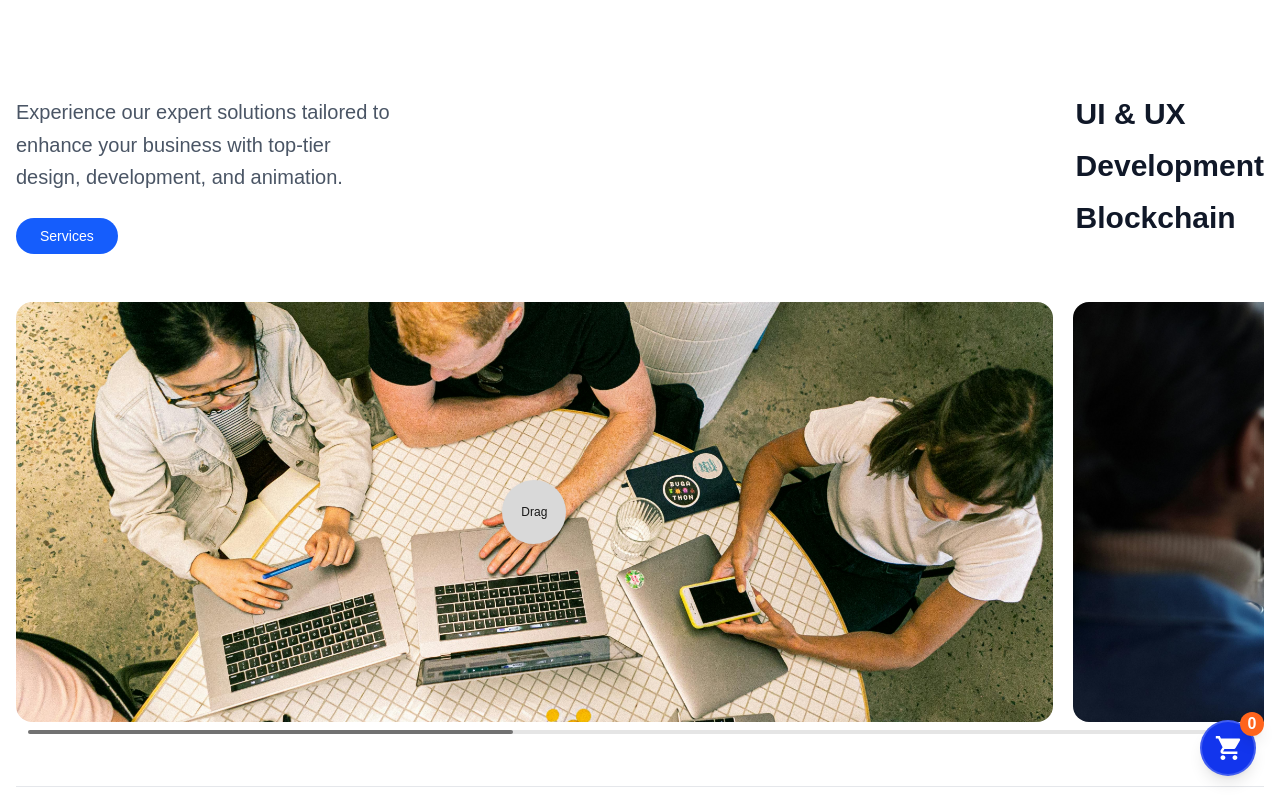
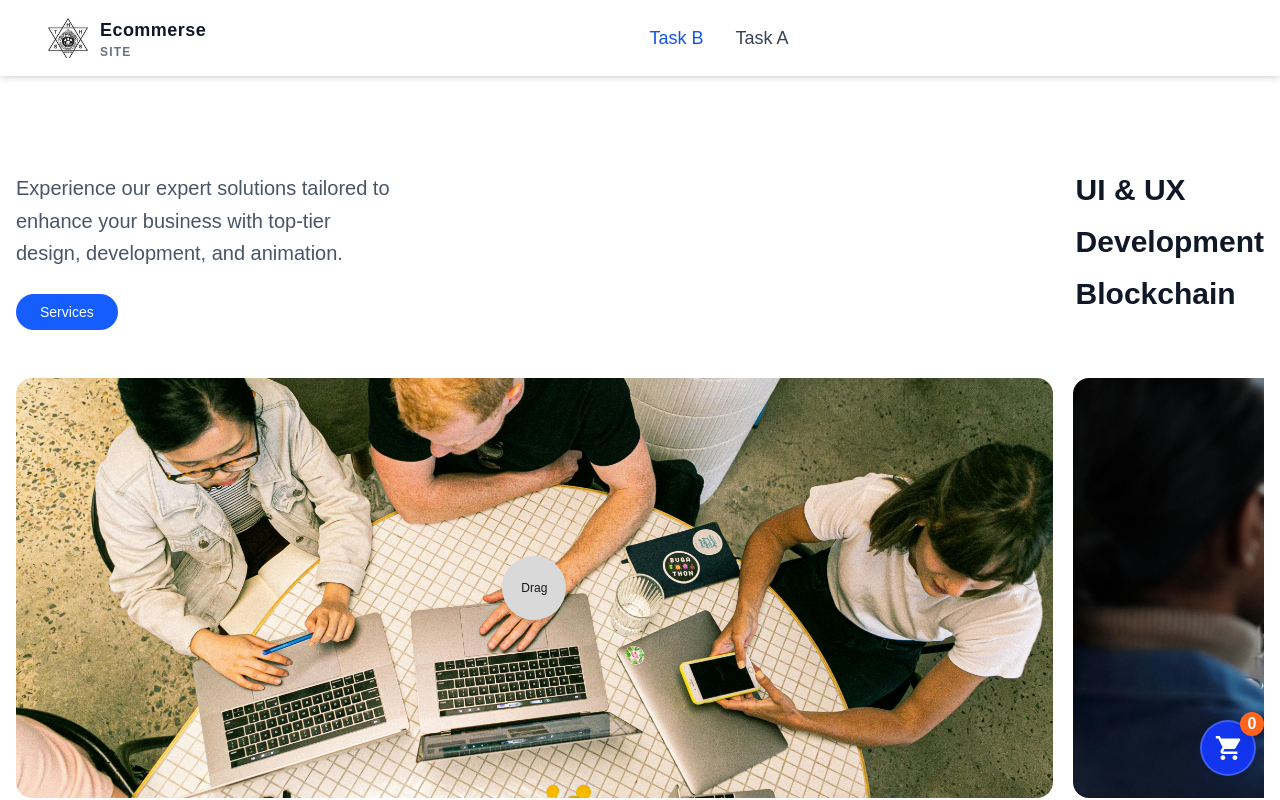
Before and after one commit to Sthasaurav/ecommerce-dashboard, a Next.js app: page / in a window 1280 px wide. Shown: the top 800 px of the page. Built offline with nearby package versions, Linux system fonts and the light colour scheme.

Commit message:
feat: nav bar

```diff
--- /dev/null
+++ b/app/components/nav/index.tsx
@@ -0,0 +1,97 @@
+"use client";
+
+import Link from "next/link";
+import { useState } from "react";
+import Image from "next/image";
+import { usePathname } from "next/navigation";
+import { NAV_LINKS } from "../../../helper/constant";
+import Logo from "../../../assets/hilltown_school.jpeg";
+import { FaBurger, FaXmark } from "react-icons/fa6";
+
+const Navbar = () => {
+  const [showMobileNav, setShowMobileNav] = useState(false);
+  const pathname = usePathname();
+
+  return (
+    <nav className="sticky top-0 z-[9999] w-full bg-white shadow-md transition-all">
+      <div className="max-w-body mx-auto flex items-center justify-between px-6 py-4 sm:px-12">
+        {/* LOGO */}
+        <Link href="/" className="group flex items-center gap-3">
+          <Image src={Logo} alt="Site Logo" className="h-10 w-auto" priority />
+
+          <div className="leading-tight">
+            <p className="text-lg font-bold tracking-wide text-gray-900">
+              Ecommerse
+            </p>
+            <p className="text-xs font-semibold tracking-widest text-gray-500 uppercase">
+              Site
+            </p>
+          </div>
+        </Link>
+
+        {/* Desktop NAV */}
+        <div className="hidden items-center gap-8 lg:flex">
+          {NAV_LINKS.map((item) => {
+            const isActive = pathname === item.href;
+
+            return (
+              <Link
+                key={item.name}
+                href={item.href}
+                className={`relative text-lg font-medium transition-all duration-100 ${
+                  isActive
+                    ? "text-primary"
+                    : "hover:text-primary text-gray-700 hover:scale-105"
+                }`}
+              >
+                {item.name}
+              </Link>
+            );
+          })}
+        </div>
+
+        <div className="flex flex-row gap-2">
+          <button className="lg:hidden" onClick={() => setShowMobileNav(true)}>
+            <FaBurger className="h-7 w-7 text-black" />
+          </button>
+        </div>
+      </div>
+
+      {/* mobile drawer */}
+      <div
+        className={`fixed inset-0 z-[9998] bg-black/60 backdrop-blur-sm transition-opacity ${
+          showMobileNav ? "opacity-100" : "pointer-events-none opacity-0"
+        }`}
+        onClick={() => setShowMobileNav(false)}
+      />
+
+      <aside
+        className={`fixed top-0 right-0 z-[9999] h-full w-[80%] max-w-sm bg-white p-6 transition-transform ${
+          showMobileNav ? "translate-x-0" : "translate-x-full"
+        }`}
+      >
+        <div className="flex items-center justify-between">
+          <Image src={Logo} alt="logo" className="h-12 w-auto" />
+          <button onClick={() => setShowMobileNav(false)}>
+            <FaXmark className="h-7 w-7 text-black" />
+          </button>
+        </div>
+
+        <div className="mt-8 flex flex-col gap-6">
+          {NAV_LINKS.map((item) => (
+            <Link
+              key={item.name}
+              href={item.href}
+              className="border-b pb-2 text-xl font-medium"
+              onClick={() => setShowMobileNav(false)}
+            >
+              {item.name}
+            </Link>
+          ))}
+        </div>
+      </aside>
+    </nav>
+  );
+};
+
+export default Navbar;
--- a/app/layout.tsx
+++ b/app/layout.tsx
@@ -2,6 +2,7 @@ import type { Metadata } from "next";
 import { Geist, Geist_Mono } from "next/font/google";
 import "./globals.css";
 import FloatingCartWrapper from "./components/FloatingCartWrapper";
+import Navbar from "./components/nav";
 
 const geistSans = Geist({
   variable: "--font-geist-sans",
@@ -26,6 +27,7 @@ export default function RootLayout({
 }>) {
   return (
     <html lang="en">
+      <Navbar />
       <body
         className={`${geistSans.variable} ${geistMono.variable} antialiased`}
       >
--- a/helper/constant.ts
+++ b/helper/constant.ts
@@ -36,3 +36,8 @@ export const CAROUSEL = [
     image: Carousel3.src,
   },
 ];
+
+export const NAV_LINKS = [
+  { name: "Task B", href: "/" },
+  { name: "Task A", href: "/products" },
+];
```
